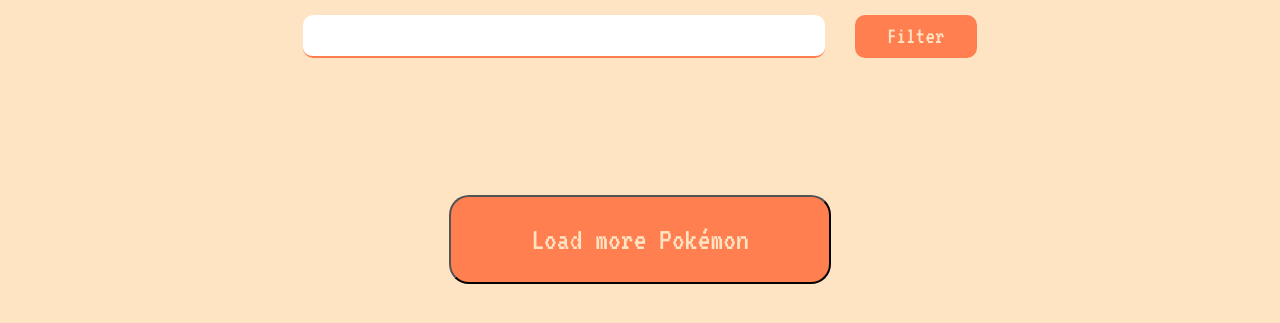
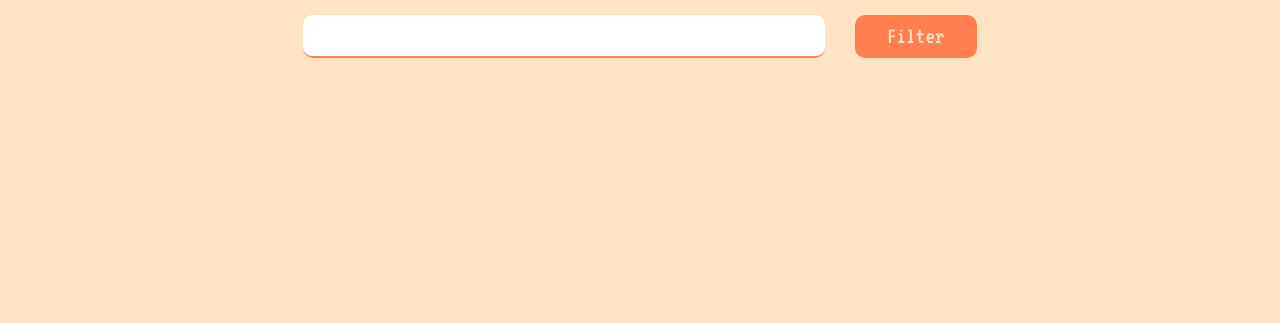
Before and after one commit to CaraballoCristian/Pokedex, a plain HTML site: page index.html in a window 1280 px wide. Shown: the part 105-428 px from the top of the page. Drawn offline with Linux system fonts and the light colour scheme; no server answers.

Commit message:
eliminacionn de boton 'load more pokemon'

```diff
--- a/index.html
+++ b/index.html
@@ -21,9 +21,7 @@
         <button id="filter-submit">Filter</button>
     </div>
     <main class="main"></main>
-    <div class="btn-box">
-        <button id="btn-load">Load more Pokémon</button>
-    </div>
+
     <script type="module" src="script.js"></script>
 </body>
 </html>
--- a/script.js
+++ b/script.js
@@ -48,7 +48,7 @@ let observer = new IntersectionObserver((entries) => {
     }
   })
 }, {
-  rootMargin: "0px 0px 200px 0px",
+  rootMargin: "0px 0px 400px 0px",
   threshold: .5
 });
 
@@ -105,8 +105,6 @@ let card;
 let oldCard;
 
 d.addEventListener("click", e => {
-  if(e.target.matches("#btn-load")) getPokemons(API);
-
   if((e.target.matches("#filter-submit")) && $input.value !== "") filtrar();
 
   if(e.target.matches(".figure") || (e.target.matches(".figure *"))){
--- a/styles.css
+++ b/styles.css
@@ -249,27 +249,3 @@ figcaption{
     transition: all .5s ease;
     font-size: 3rem;
 }
-
-/*///////////////BOTON CARGAR POKEMON///////////////*/
-.btn-box{
-    display: flex;
-    justify-content: center;
-    align-items: center;
-
-    padding: 3rem 0;
-}
-
-#btn-load{
-    padding: 1.5rem 5rem;
-
-    border-radius: 20px;
-    background-color: coral;
-    color:bisque;
-
-    font-size: 200%;
-    font-family: 'VT323', monospace;
-}
-
-#btn-load:hover{
-    opacity: .9;
-}
```
